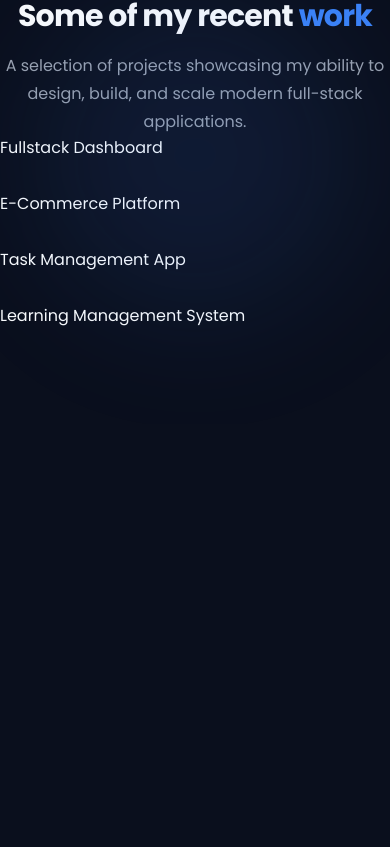
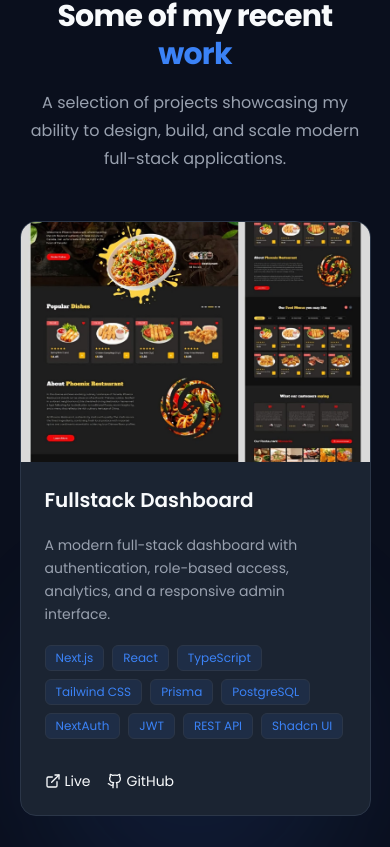
Before and after one commit to ALAMIN761740/next-js-portfolio, a Next.js app: page / in a window 390 px wide. Shown: the part 2717-3564 px from the top of the page. Before the commit the page ends 3141 px from the top, so only its background shows below. Built offline with nearby package versions, Linux system fonts and the light colour scheme.

Commit message:
feat(projects): create projects section with responsive grid layout

```diff
--- a/src/components/project/ProjectCard.tsx
+++ b/src/components/project/ProjectCard.tsx
@@ -1,4 +1,6 @@
 import Image from "next/image";
+import Link from "next/link";
+import { LuExternalLink, LuGithub } from "react-icons/lu";
 
 interface ProjectCardProps {
     title: string,
@@ -36,6 +38,22 @@ export default function ProjectCard({ title, description, liveURL, githubURL, im
                         </span>
                     ))}
                 </div>
+
+                {/* links */}
+                <div className="flex items-center gap-4 pt-3">
+                    {liveURL && (
+                        <Link href={liveURL} target="_blank" className="flex items-center gap-1 text-sm text-text-muted hover:text-primary transition">
+                            <LuExternalLink className="w-4 h-4" />
+                            Live
+                        </Link>
+                    )}
+                    {githubURL && (
+                        <Link href={githubURL} target="_blank" className="flex items-center gap-1 text-sm text-text-muted hover:text-primary transition">
+                            <LuGithub className="w-4 h-4" />
+                            GitHub
+                        </Link>
+                    )}
+                </div>
             </div>
         </div>
     )
--- a/src/sections/ProjectSection.tsx
+++ b/src/sections/ProjectSection.tsx
@@ -1,3 +1,4 @@
+import ProjectCard from "@/components/project/ProjectCard"
 import SectionHeader from "@/components/ui/SectionHeader"
 
 
@@ -47,6 +48,7 @@ export default function ProjectSection() {
             {/* Background Glow */}
             <div className="pointer-events-none absolute left-1/2 top-1/4 h-80 w-80 -translate-x-1/2 rounded-full bg-primary/10 blur-3xl" />
 
+            <div className="w-[90%] max-w-6xl mx-auto space-y-12">
                 <SectionHeader
                     badge="Projects"
                     title="Some of my recent"
@@ -57,8 +59,9 @@ export default function ProjectSection() {
                 {/* Projects Grid */}
                 <div className="grid grid-cols-1 md:grid-cols-2 gap-8 lg:gap-10">
                     {projects.map((project, index) => (
-                    <p>{project.title}</p>
+                        <ProjectCard {...project} key={index} />
                     ))}
+                </div>
             </div>
         </section>
     )
```
Lines whose indentation alone changed are shown as unchanged.
